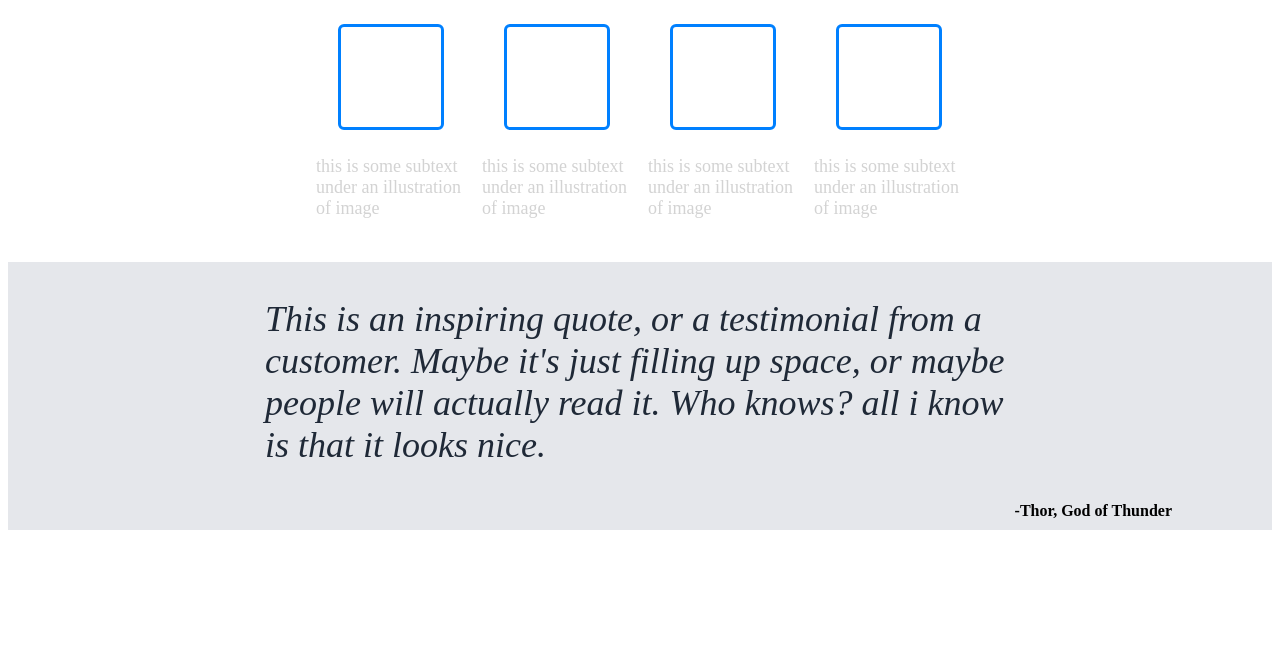
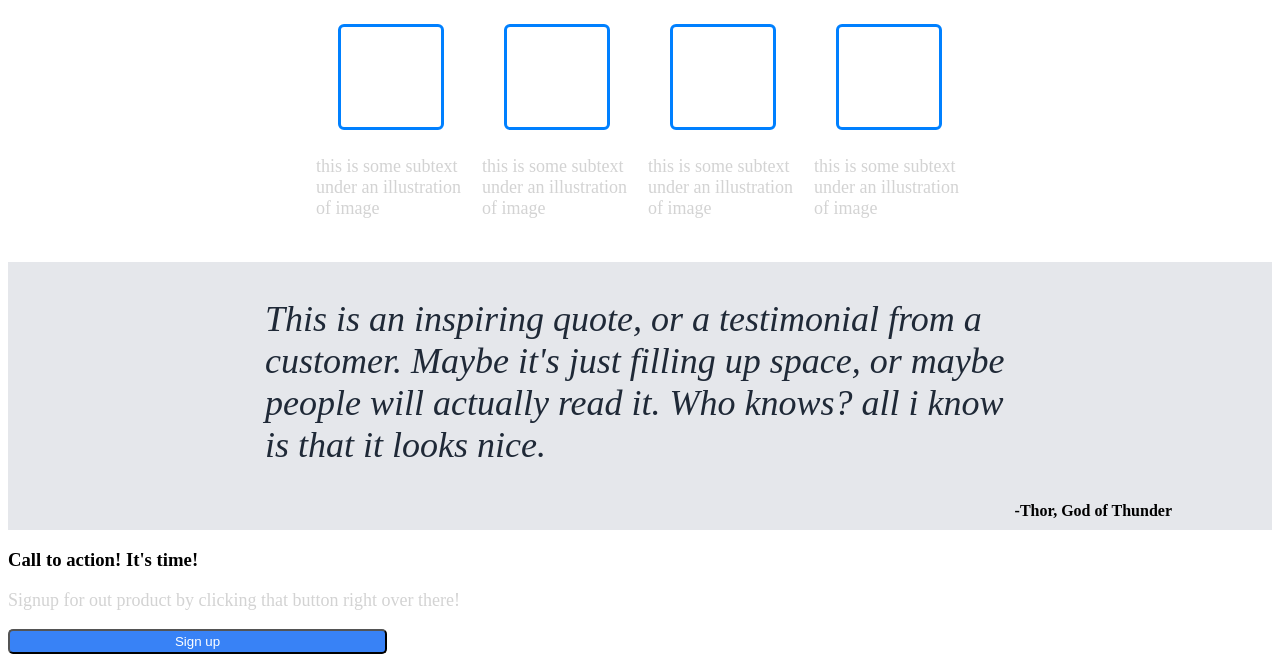
Before and after one commit to Josh8723/my-awesome-website, a plain HTML site: page index.html in a window 1280 px wide. Shown: the part 526-1188 px from the top of the page. Before the commit the page ends 1064 px from the top, so only its background shows below. Drawn offline with Linux system fonts and the light colour scheme.

Commit message:
added div for the call to action content.

```diff
--- a/index.html
+++ b/index.html
@@ -51,5 +51,10 @@
         <P class="quote-text">This is an inspiring quote, or a testimonial from a customer. Maybe it's just filling up space, or maybe people will actually read it. Who knows? all i know is that it looks nice.</P>
         <div class="signature">-Thor, God of Thunder</div>
     </div>
+    <div class="action-call">
+        <h3>Call to action! It's time!</h3>
+        <p>Signup for out product by clicking that button right over there!</p>
+        <button>Sign up</button>
+    </div>
 </body>
 </html>
```
